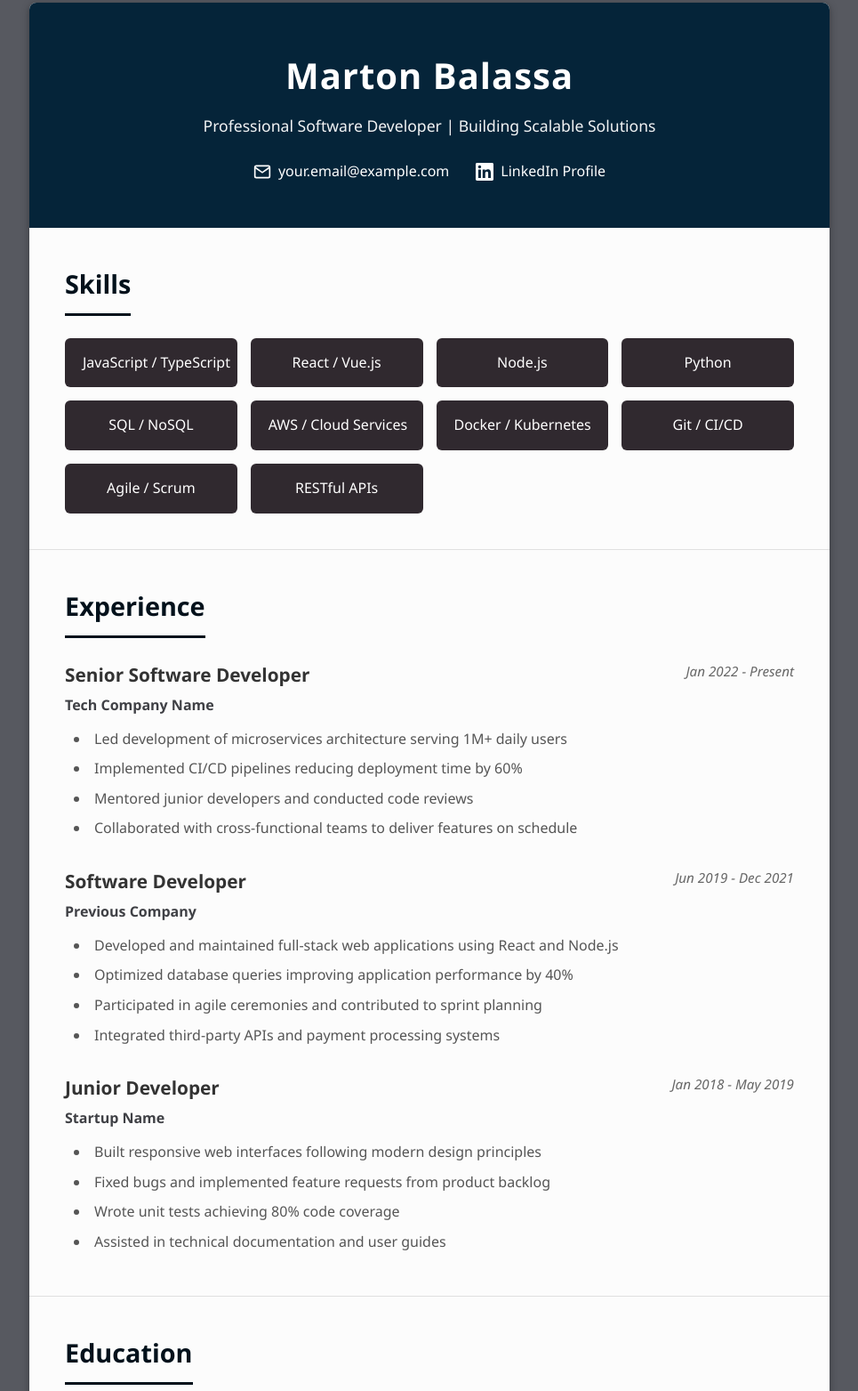
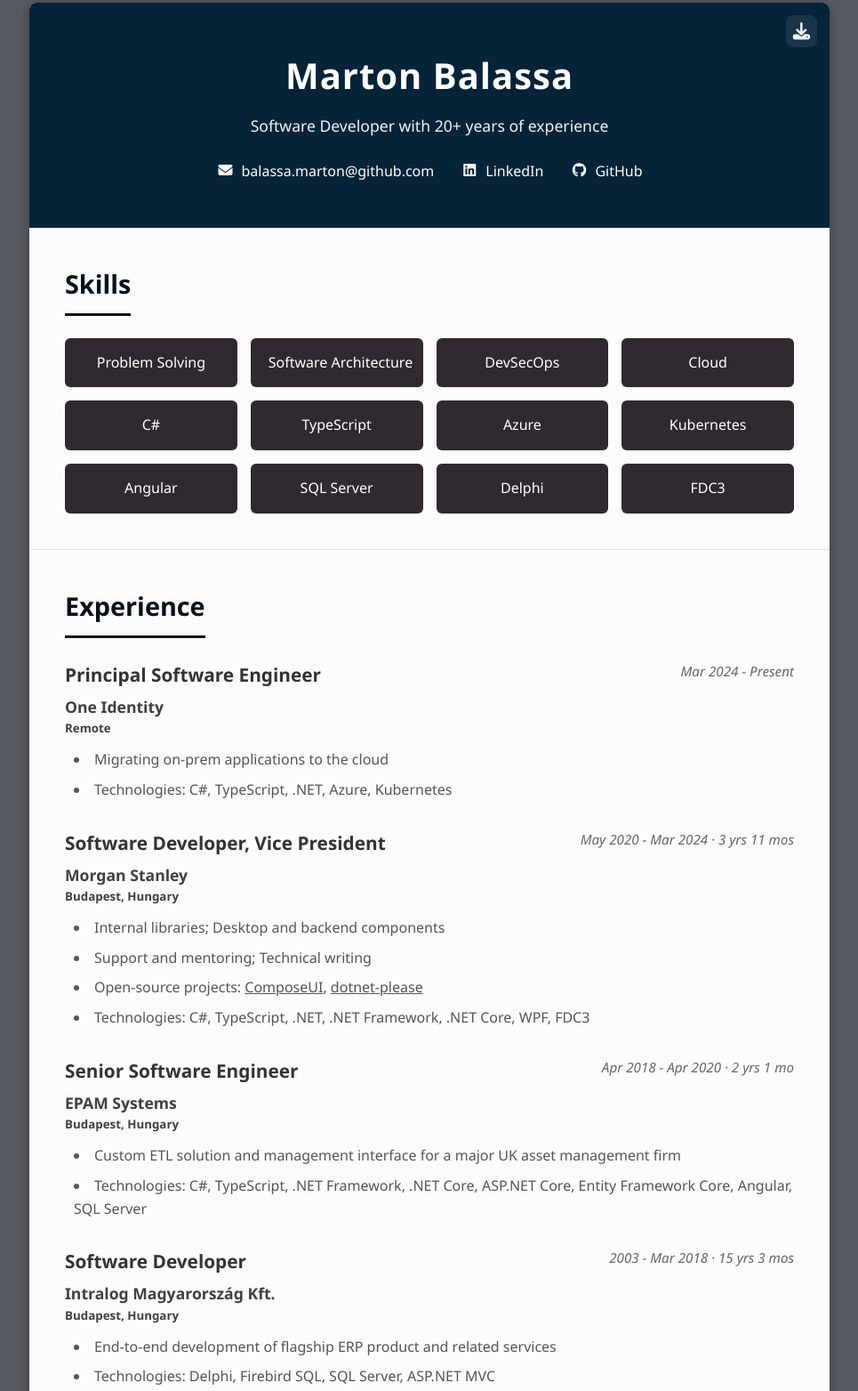
Before and after one commit to BalassaMarton/BalassaMarton.github.io, a plain HTML site: page index.html in a window 1280 px wide. Shown: the part 17-1580 px from the top of the page at 89% size, without its empty margins (157-1122 px from the left). Drawn offline with Linux system fonts and the light colour scheme.

Commit message:
Add download button and prepared PDF

```diff
--- a/index.html
+++ b/index.html
@@ -1,29 +1,35 @@
 <!DOCTYPE html>
 <html lang="en">
+
 <head>
     <meta charset="UTF-8">
     <meta name="viewport" content="width=device-width, initial-scale=1.0">
     <title>Marton Balassa - Resume</title>
     <link rel="stylesheet" href="styles.css">
+    <link rel="stylesheet" href="https://cdnjs.cloudflare.com/ajax/libs/font-awesome/6.5.1/css/all.min.css">
 </head>
+
 <body>
     <div class="container">
         <header class="header">
+            <a href="downloads\MartonBalassa_software_developer.pdf" class="download-link" title="Download PDF" download>
+                <i class="fa-solid fa-download" aria-hidden="true"></i>
+                <span class="sr-only">Download PDF</span>
+            </a>
             <h1 class="name">Marton Balassa</h1>
-            <p class="tagline">Professional Software Developer | Building Scalable Solutions</p>
+            <p class="tagline">Software Developer with 20+ years of experience</p>
             <div class="contact">
-                <a href="mailto:your.email@example.com" class="contact-item">
-                    <svg class="icon" viewBox="0 0 24 24" fill="none" stroke="currentColor" stroke-width="2">
-                        <path d="M4 4h16c1.1 0 2 .9 2 2v12c0 1.1-.9 2-2 2H4c-1.1 0-2-.9-2-2V6c0-1.1.9-2 2-2z"></path>
-                        <polyline points="22,6 12,13 2,6"></polyline>
-                    </svg>
-                    your.email@example.com
+                <a href="mailto:balassa.marton@github.com" class="contact-item">
+                    <i class="fas fa-envelope icon"></i>
+                    balassa.marton@github.com
                 </a>
-                <a href="https://linkedin.com/in/yourprofile" target="_blank" class="contact-item">
-                    <svg class="icon" viewBox="0 0 24 24" fill="currentColor">
-                        <path d="M20.447 20.452h-3.554v-5.569c0-1.328-.027-3.037-1.852-3.037-1.853 0-2.136 1.445-2.136 2.939v5.667H9.351V9h3.414v1.561h.046c.477-.9 1.637-1.85 3.37-1.85 3.601 0 4.267 2.37 4.267 5.455v6.286zM5.337 7.433c-1.144 0-2.063-.926-2.063-2.065 0-1.138.92-2.063 2.063-2.063 1.14 0 2.064.925 2.064 2.063 0 1.139-.925 2.065-2.064 2.065zm1.782 13.019H3.555V9h3.564v11.452zM22.225 0H1.771C.792 0 0 .774 0 1.729v20.542C0 23.227.792 24 1.771 24h20.451C23.2 24 24 23.227 24 22.271V1.729C24 .774 23.2 0 22.222 0h.003z"/>
-                    </svg>
-                    LinkedIn Profile
+                <a href="https://linkedin.com/in/balassamarton" target="_blank" class="contact-item">
+                    <i class="fab fa-linkedin icon"></i>
+                    LinkedIn
+                </a>
+                <a href="https://github.com/BalassaMarton" target="_blank" class="contact-item">
+                    <i class="fab fa-github icon"></i>
+                    GitHub
                 </a>
             </div>
         </header>
@@ -31,16 +37,18 @@
         <section class="section">
             <h2 class="section-title">Skills</h2>
             <div class="skills-grid">
-                <div class="skill-item">JavaScript / TypeScript</div>
-                <div class="skill-item">React / Vue.js</div>
-                <div class="skill-item">Node.js</div>
-                <div class="skill-item">Python</div>
-                <div class="skill-item">SQL / NoSQL</div>
-                <div class="skill-item">AWS / Cloud Services</div>
-                <div class="skill-item">Docker / Kubernetes</div>
-                <div class="skill-item">Git / CI/CD</div>
-                <div class="skill-item">Agile / Scrum</div>
-                <div class="skill-item">RESTful APIs</div>
+                <div class="skill-item">Problem Solving</div>
+                <div class="skill-item">Software Architecture</div>
+                <div class="skill-item">DevSecOps</div>
+                <div class="skill-item">Cloud</div>
+                <div class="skill-item">C#</div>
+                <div class="skill-item">TypeScript</div>
+                <div class="skill-item">Azure</div>
+                <div class="skill-item">Kubernetes</div>
+                <div class="skill-item">Angular</div>
+                <div class="skill-item">SQL Server</div>
+                <div class="skill-item">Delphi</div>
+                <div class="skill-item">FDC3</div>
             </div>
         </section>
 
@@ -50,16 +58,50 @@
             <div class="experience-item">
                 <div class="experience-header">
                     <div>
-                        <h3 class="job-title">Senior Software Developer</h3>
-                        <p class="company">Tech Company Name</p>
+                        <h3 class="job-title">Principal Software Engineer</h3>
+                        <p class="company">One Identity</p>
+                        <p class="location">Remote</p>
                     </div>
-                    <p class="date">Jan 2022 - Present</p>
+                    <p class="date">Mar 2024 - Present</p>
                 </div>
                 <ul class="responsibilities">
-                    <li>Led development of microservices architecture serving 1M+ daily users</li>
-                    <li>Implemented CI/CD pipelines reducing deployment time by 60%</li>
-                    <li>Mentored junior developers and conducted code reviews</li>
-                    <li>Collaborated with cross-functional teams to deliver features on schedule</li>
+                    <li>Migrating on-prem applications to the cloud</li>
+                    <li>Technologies: C#, TypeScript, .NET, Azure, Kubernetes</li>
+                </ul>
+            </div>
+
+            <div class="experience-item">
+                <div class="experience-header">
+                    <div>
+                        <h3 class="job-title">Software Developer, Vice President</h3>
+                        <p class="company">Morgan Stanley</p>
+                        <p class="location">Budapest, Hungary</p>
+                    </div>
+                    <p class="date">May 2020 - Mar 2024 · 3 yrs 11 mos</p>
+                </div>
+                <ul class="responsibilities">
+                    <li>Internal libraries; Desktop and backend components</li>
+                    <li>Support and mentoring; Technical writing</li>
+                    <li>Open-source projects: <a href="https://github.com/morganstanley/ComposeUI"
+                            target="_blank">ComposeUI</a>, <a href="https://github.com/morganstanley/dotnet-please"
+                            target="_blank">dotnet-please</a></li>
+                    <li>Technologies: C#, TypeScript, .NET, .NET Framework, .NET Core, WPF, FDC3</li>
+                </ul>
+            </div>
+
+            <div class="experience-item">
+                <div class="experience-header">
+                    <div>
+                        <h3 class="job-title">Senior Software Engineer</h3>
+                        <p class="company">EPAM Systems</p>
+                        <p class="location">Budapest, Hungary</p>
+                    </div>
+                    <p class="date">Apr 2018 - Apr 2020 · 2 yrs 1 mo</p>
+                </div>
+                <ul class="responsibilities">
+                    <li>Custom ETL solution and management interface for a major UK asset management firm</li>
+                    <li>Technologies: C#, TypeScript, .NET Framework, .NET Core, ASP.NET Core, Entity Framework Core,
+                        Angular, SQL Server</li>
                 </ul>
             </div>
 
@@ -67,31 +109,14 @@
                 <div class="experience-header">
                     <div>
                         <h3 class="job-title">Software Developer</h3>
-                        <p class="company">Previous Company</p>
+                        <p class="company">Intralog Magyarország Kft.</p>
+                        <p class="location">Budapest, Hungary</p>
                     </div>
-                    <p class="date">Jun 2019 - Dec 2021</p>
+                    <p class="date">2003 - Mar 2018 · 15 yrs 3 mos</p>
                 </div>
                 <ul class="responsibilities">
-                    <li>Developed and maintained full-stack web applications using React and Node.js</li>
-                    <li>Optimized database queries improving application performance by 40%</li>
-                    <li>Participated in agile ceremonies and contributed to sprint planning</li>
-                    <li>Integrated third-party APIs and payment processing systems</li>
-                </ul>
-            </div>
-
-            <div class="experience-item">
-                <div class="experience-header">
-                    <div>
-                        <h3 class="job-title">Junior Developer</h3>
-                        <p class="company">Startup Name</p>
-                    </div>
-                    <p class="date">Jan 2018 - May 2019</p>
-                </div>
-                <ul class="responsibilities">
-                    <li>Built responsive web interfaces following modern design principles</li>
-                    <li>Fixed bugs and implemented feature requests from product backlog</li>
-                    <li>Wrote unit tests achieving 80% code coverage</li>
-                    <li>Assisted in technical documentation and user guides</li>
+                    <li>End-to-end development of flagship ERP product and related services</li>
+                    <li>Technologies: Delphi, Firebird SQL, SQL Server, ASP.NET MVC</li>
                 </ul>
             </div>
         </section>
@@ -101,12 +126,11 @@
             <div class="experience-item">
                 <div class="experience-header">
                     <div>
-                        <h3 class="job-title">Computer Science (Incomplete)</h3>
-                        <p class="company">University Name</p>
+                        <h3 class="job-title">Engineering Information Technology (Incomplete)</h3>
+                        <p class="company">Budapest University of Technology and Economics</p>
                     </div>
-                    <p class="date">2015 - 2017</p>
+                    <p class="date">2000 - 2004</p>
                 </div>
-                <p class="responsibilities">Completed coursework in data structures, algorithms, database systems, and software engineering fundamentals.</p>
             </div>
         </section>
 
@@ -115,4 +139,5 @@
         </footer>
     </div>
 </body>
+
 </html>
--- a/styles.css
+++ b/styles.css
@@ -8,7 +8,7 @@
 body {
     font-family: 'Segoe UI', Tahoma, Geneva, Verdana, sans-serif;
     line-height: 1.6;
-    color: #333;
+    color: black;
     background: #575960;
     min-height: 100vh;
     padding: 20px;
@@ -30,6 +30,7 @@ body {
     color: white;
     padding: 50px 40px;
     text-align: center;
+    position: relative;
 }
 
 .name {
@@ -61,9 +62,60 @@ body {
     gap: 8px;
 }
 
+/* Content Links (non-contact) */
+.section a {
+    color: inherit;
+    text-decoration: underline;
+}
+
+.section a:visited {
+    color: #30292F;
+}
+
 .icon {
     width: 20px;
     height: 20px;
+}
+
+/* Download icon in header */
+.download-link {
+    position: absolute;
+    top: 14px;
+    right: 14px;
+    color: #ffffff;
+    text-decoration: none;
+    font-size: 1.2rem;
+    line-height: 1;
+    padding: 8px;
+    border-radius: 8px;
+    background: rgba(255, 255, 255, 0.08);
+    transition: background 0.15s ease, transform 0.05s ease;
+}
+
+.download-link:hover {
+    background: rgba(255, 255, 255, 0.16);
+}
+
+.download-link:active {
+    transform: translateY(1px);
+}
+
+.download-link:focus-visible {
+    outline: 2px solid #ffffff;
+    outline-offset: 2px;
+}
+
+/* Visually hidden (for screen readers) */
+.sr-only {
+    position: absolute;
+    width: 1px;
+    height: 1px;
+    padding: 0;
+    margin: -1px;
+    overflow: hidden;
+    clip: rect(0, 0, 0, 0);
+    white-space: nowrap;
+    border: 0;
 }
 
 /* Sections */
@@ -129,7 +181,13 @@ body {
 .company {
     color: #3F4045;
     font-weight: 600;
-    font-size: 1rem;
+    font-size: 1.1rem;
+}
+
+.location {
+    color: #3F4045;
+    font-weight: 600;
+    font-size: smaller;
 }
 
 .date {
@@ -248,6 +306,10 @@ body {
         print-color-adjust: exact;
     }
 
+    .download-link {
+        display: none !important;
+    }
+
     .name {
         font-size: 1.75rem;
     }
```
Also changed, not shown: 1 other file.
